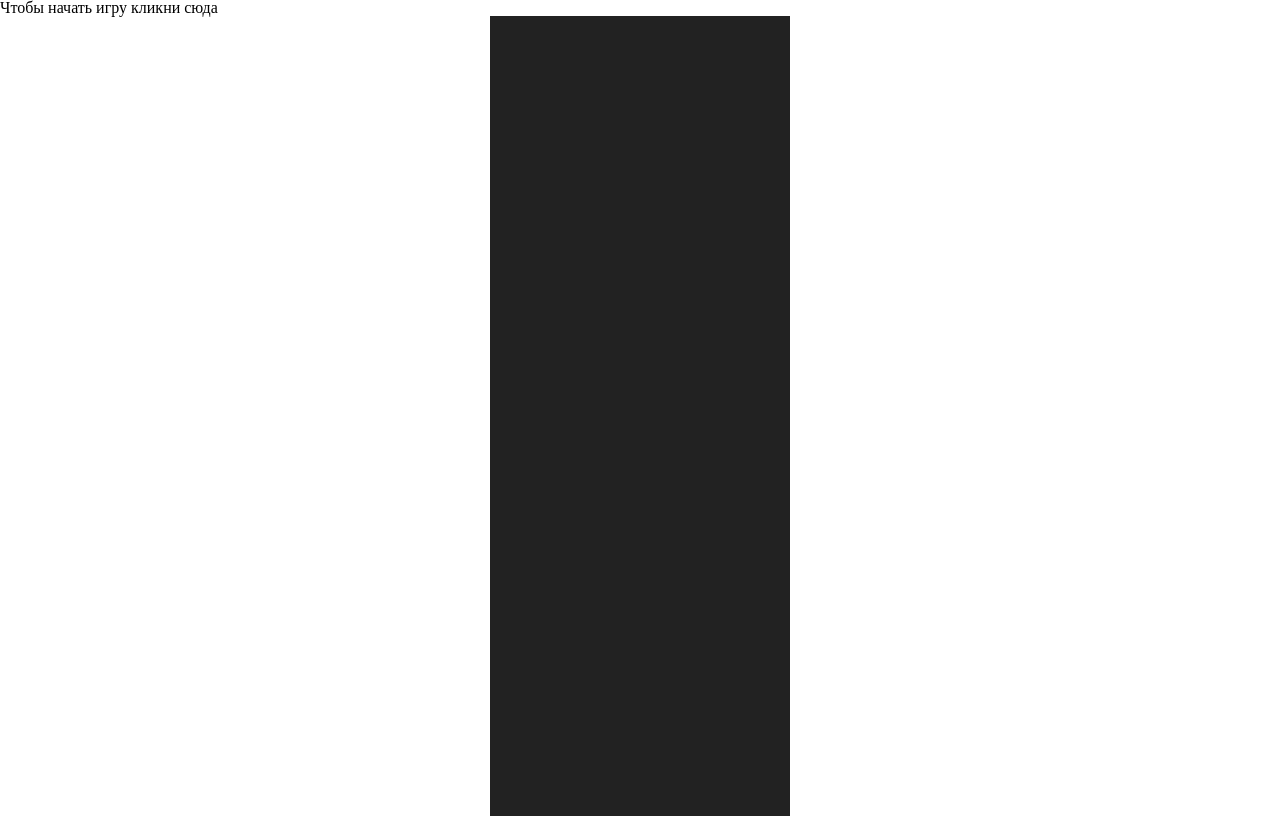
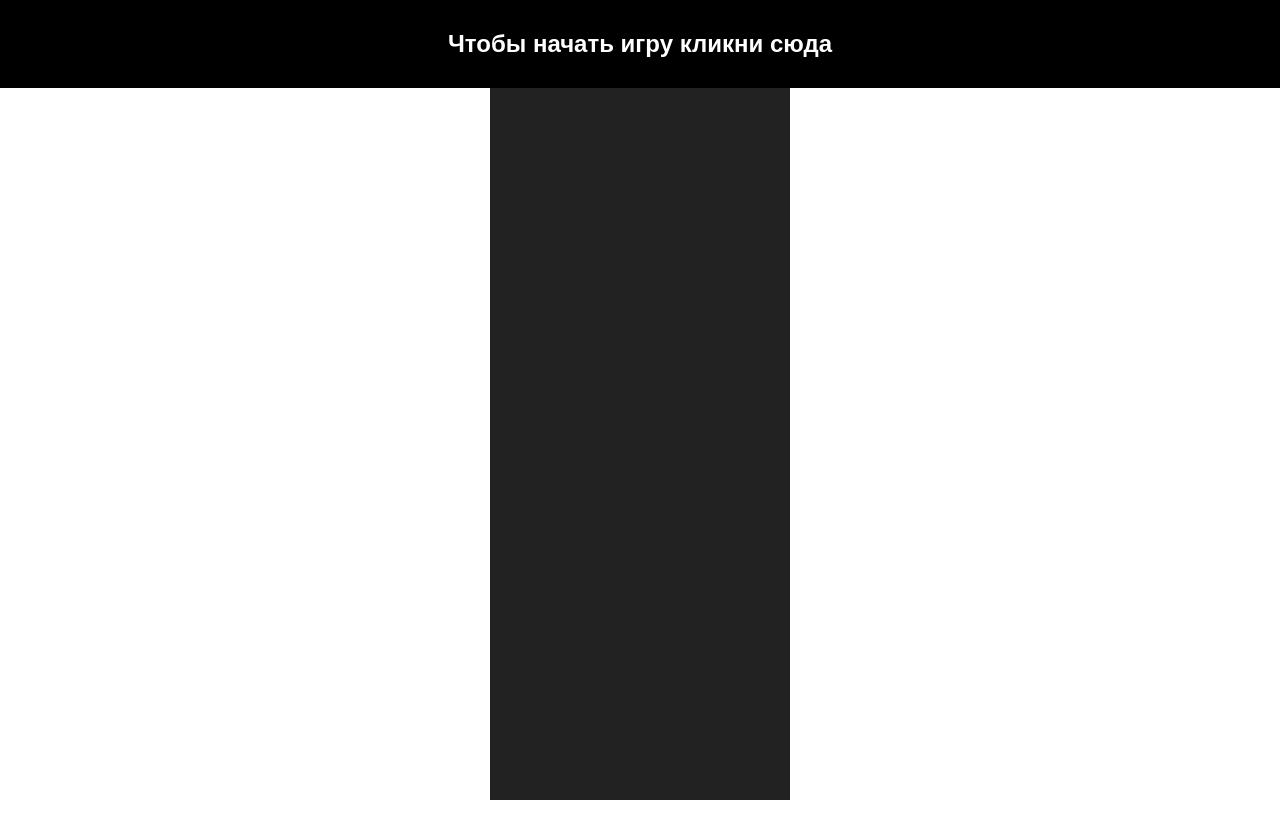
Before and after one commit to CoolLikeGoose/NeedForJS, a plain HTML site: page Need for JS/index.html in a window 1280 px wide. Drawn offline with Linux system fonts and the light colour scheme.

Commit message:
Add files via upload

```diff
--- a/Need for JS/main.js
+++ b/Need for JS/main.js
@@ -28,6 +28,9 @@ function getQuantityElementElements(heightElement){
 
 function startGame(){
     start.classList.add('hide');
+    gameArea.innerHTML = "";
+    car.style.left = "125px";
+    car.style.top = "auto";
 
     for(let i = 0; i < getQuantityElementElements(100); i ++){
         const line = document.createElement('div');
@@ -46,7 +49,7 @@ function startGame(){
         enemy.style.background = "transparent url(./image/enemy2.png) center / cover no-repeat";
         gameArea.appendChild(enemy);
     }
-
+    setting.score = 0;
     setting.start = true;
     gameArea.appendChild(car);
     setting.x = car.offsetLeft;
@@ -55,9 +58,12 @@ function startGame(){
 }
 
 function playGame(){
-    moveRoad();
-    moveEnemy();
+
     if (setting.start){
+        setting.score += setting.speed;
+        score.innerHTML = 'SCORE<br>' + setting.score;
+        moveRoad();
+        moveEnemy();
         if(keys.ArrowLeft && setting.x > 0){
             setting.x -= setting.speed;
         }
@@ -102,6 +108,17 @@ function moveRoad(){
 function moveEnemy(){
     let enemy = document.querySelectorAll('.enemy');
     enemy.forEach(function(item){
+        let carRect = car.getBoundingClientRect();
+        let enemyRect = item.getBoundingClientRect();
+
+        if(carRect.top <= enemyRect.bottom &&
+            carRect.bottom >= enemyRect.top &&
+            carRect.right >= enemyRect.left &&
+            carRect.left <= enemyRect.right ) {
+                setting.start = false;
+                start.classList.remove('hide');
+                start.style.top = score.offsetHeight;
+        }
         item.y += setting.speed/2;
         item.style.top = item.y + 'px';
 
--- a/Need for JS/style.css
+++ b/Need for JS/style.css
@@ -70,3 +70,36 @@ table {
     background: white;
     left: 145px;
 }
+
+.start{
+    position: absolute;
+    left: 0;
+    top: 0;
+    width: 100%;
+    margin: 0;
+    padding: 2rem 0;
+    text-align: center;
+    z-index: 200;
+    color: #fff;
+    font-size: 1.5rem;
+    background-color: black;
+    cursor: pointer;
+    font-family: sans-serif;
+    font-weight: 700;
+
+}
+
+.score{
+    position: absolute;
+    top: 0;
+    left: 0;
+    width: 100%;
+    background-color: black;
+    padding: 1rem 0;
+    z-index: 200;
+    font-size: 1.5rem;
+    color: skyblue;
+    text-align: center;
+    font-family: sans-serif;
+    font-weight: 500;
+}
```
